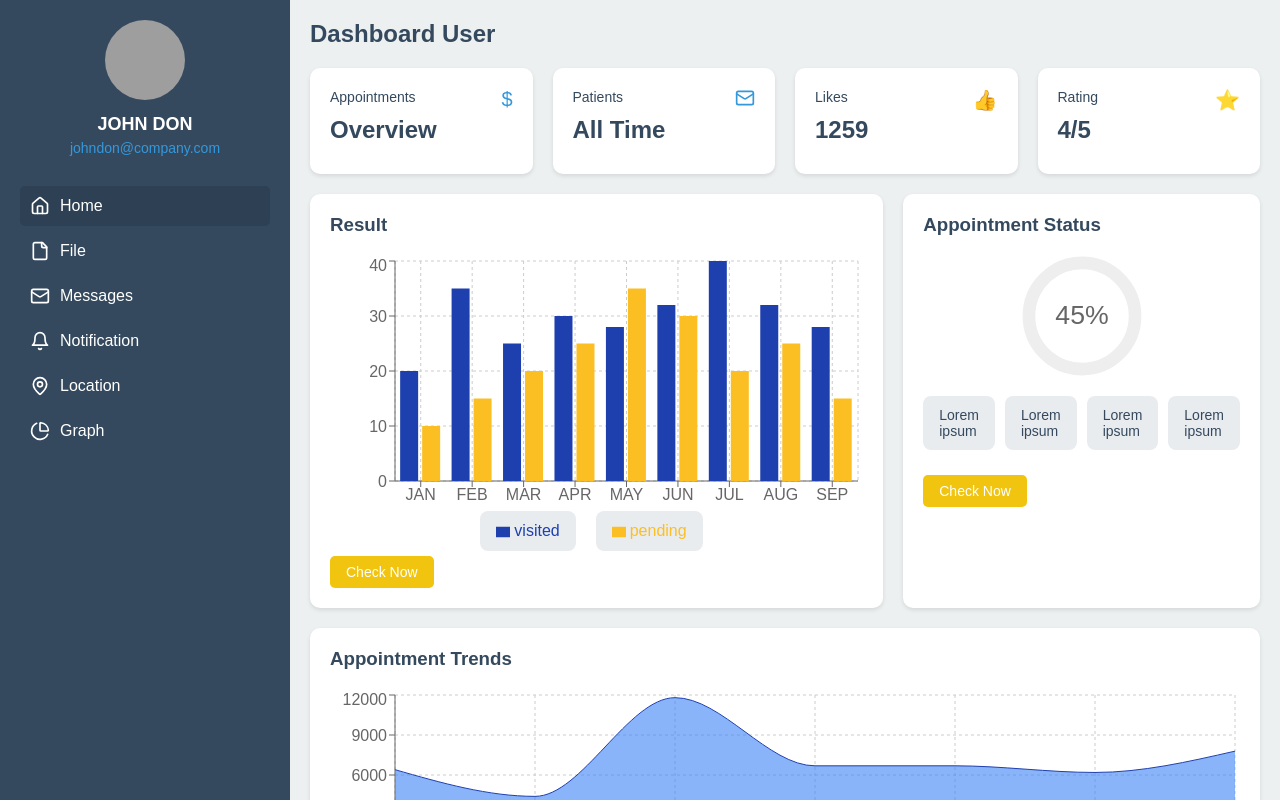
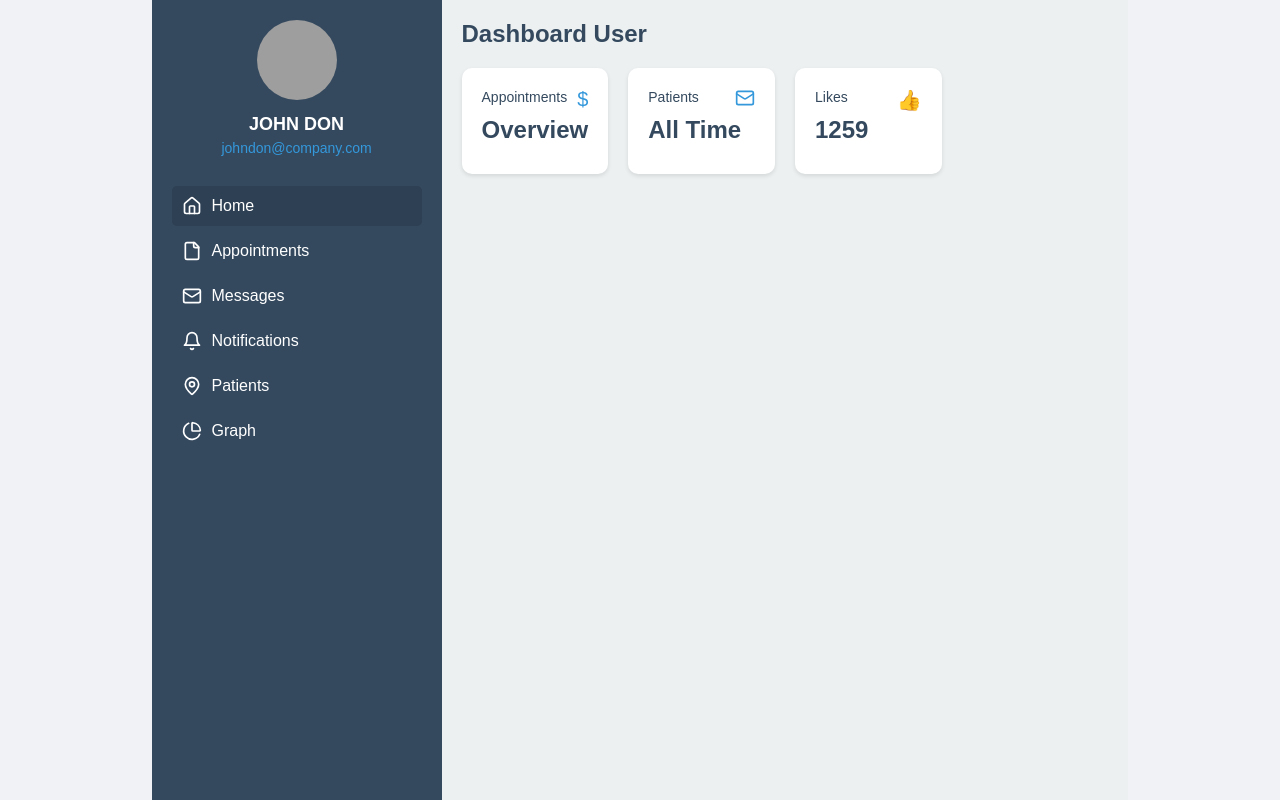
Before and after one commit to hassaan871/smarthealthpro-web, a React (Create React App) app: page /doctordashboard in a window 1280 px wide. Built offline with nearby package versions, Linux system fonts and the light colour scheme; grey boxes are pictures that could not be loaded.

Commit message:
working on doctor dashboard

```diff
--- a/src/components/doctor/DoctorDashboard/DoctorDashboard.js
+++ b/src/components/doctor/DoctorDashboard/DoctorDashboard.js
@@ -48,10 +48,10 @@ const DoctorDashboard = () => {
         </div>
         <nav>
           <a href="#" className="active"><Home size={20} /> Home</a>
-          <a href="#"><File size={20} /> File</a>
+          <a href="#"><File size={20} /> Appointments</a>
           <a href="#"><Mail size={20} /> Messages</a>
-          <a href="#"><Bell size={20} /> Notification</a>
-          <a href="#"><MapPin size={20} /> Location</a>
+          <a href="#"><Bell size={20} /> Notifications</a>
+          <a href="#"><MapPin size={20} /> Patients</a>
           <a href="#"><PieChart size={20} /> Graph</a>
         </nav>
       </div>
@@ -111,7 +111,7 @@ const DoctorDashboard = () => {
         <h3>1259</h3>
         <span className="icon">👍</span>
       </div>
-      <div
+      {/* <div
         className={`stat-card ${activeBlock === 'rating' ? 'active' : ''}`}
         onClick={() => handleBlockClick('rating')}
       >
@@ -165,7 +165,8 @@ const DoctorDashboard = () => {
               <Area type="monotone" dataKey="uv" stackId="1" stroke="#fbbf24" fill="#fde68a" />
               <Area type="monotone" dataKey="pv" stackId="1" stroke="#1e40af" fill="#3b82f6" />
             </AreaChart>
-          </ResponsiveContainer>
+          </ResponsiveContainer>*/}
+
         </div>
       </div>
     </div>
--- a/src/components/doctor/DoctorProfile/DoctorProfile.css
+++ b/src/components/doctor/DoctorProfile/DoctorProfile.css
@@ -3,6 +3,7 @@
     width: 85vw;
     min-height: 100vh;
     font-family: Arial, sans-serif;
+    /* background-color: red; */
 }
 
 .DoctorProfile-view,
@@ -14,6 +15,7 @@
 
 .DoctorProfile-view {
     background-color: #f0f0f0;
+    /* background-color: red; */
 }
 
 .DoctorProfile-edit {
```
